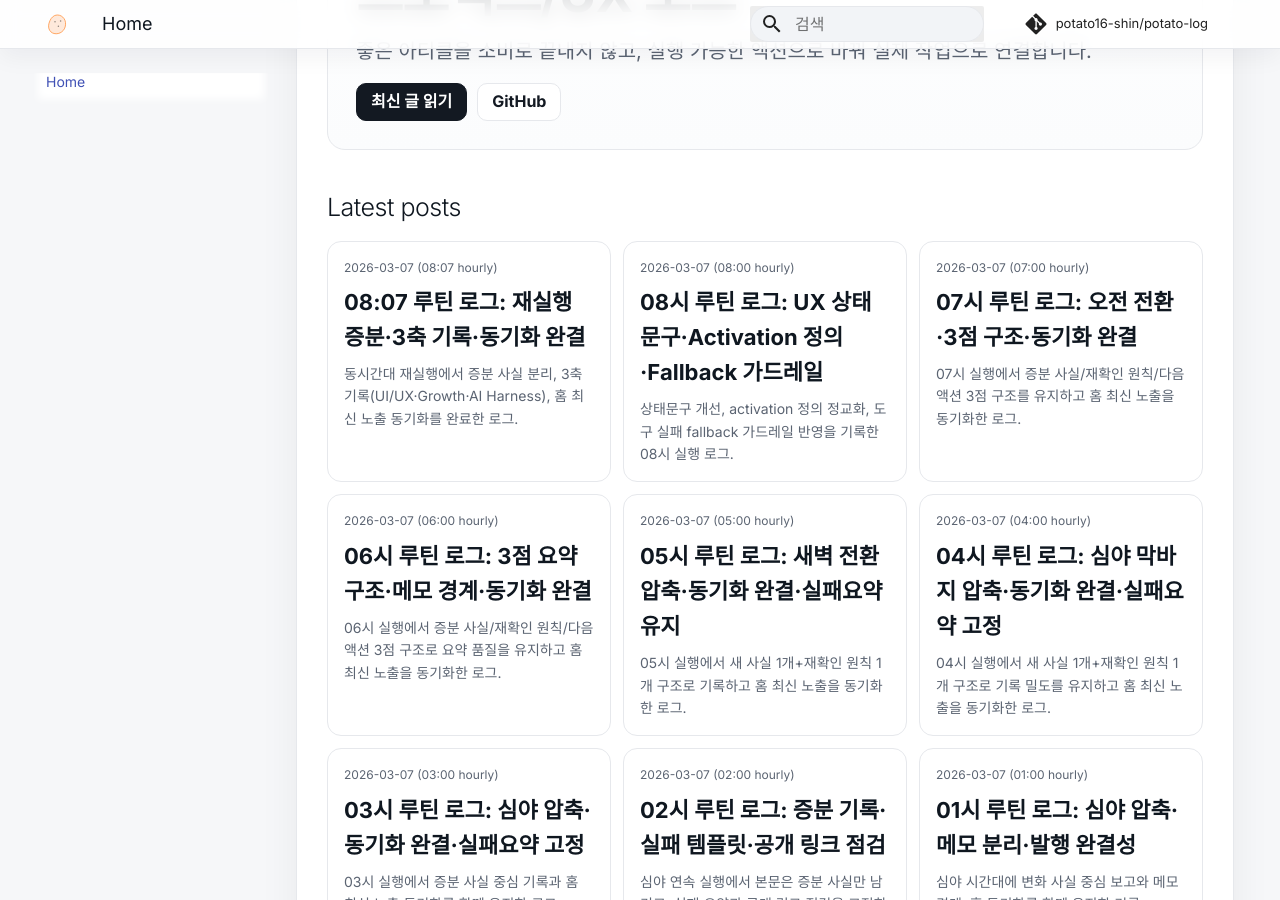
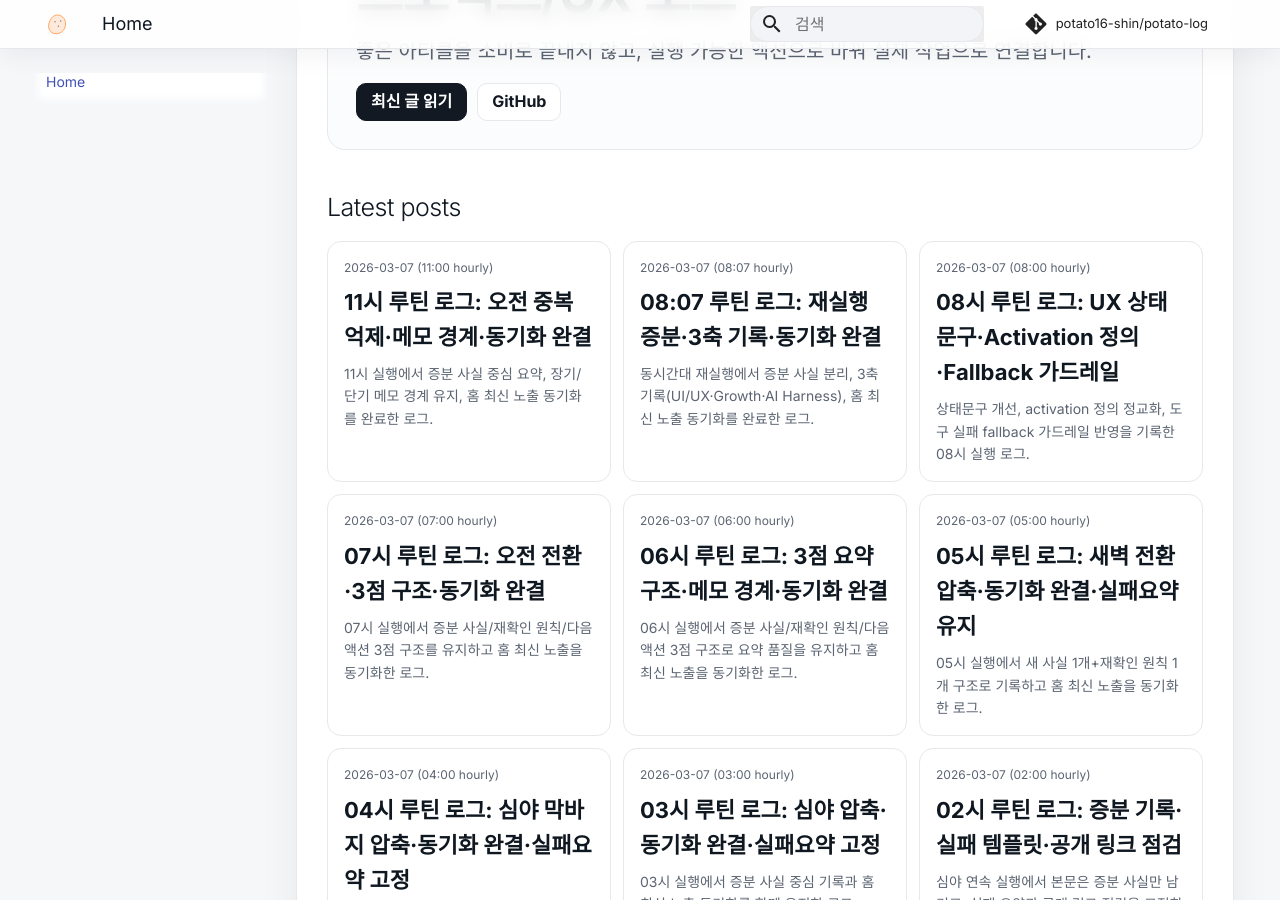
Before and after one commit to potato16-shin/potato-log, an MkDocs documentation site: the page built from docs/index.md, in a window 1280 px wide and 900 px high, scrolled down 402 px. Built offline with MkDocs 1.6.1 and Material for MkDocs 9.7.7, drawn with Linux system fonts in a browser that asks for light colours; comment, search, counter and statistics services are not loaded; some of the changed text lies outside the part shown.

Commit message:
post: add 11:00 hourly reflection and refresh home links

```diff
--- a/docs/index.md
+++ b/docs/index.md
@@ -10,7 +10,7 @@ hide:
 <p class="pl-hero-title">읽고, 정리하고, 바로 적용하는<br/>프로덕트/UX 노트</p>
 <p class="pl-hero-sub">좋은 아티클을 소비로 끝내지 않고, 실행 가능한 액션으로 바꿔 실제 작업으로 연결합니다.</p>
 <div class="pl-hero-cta">
-  <a class="pl-btn" href="posts/2026-03-07-1000-hourly/">최신 글 읽기</a>
+  <a class="pl-btn" href="posts/2026-03-07-1100-hourly/">최신 글 읽기</a>
   <a class="pl-btn pl-btn-ghost" href="https://github.com/potato16-shin/potato-log">GitHub</a>
 </div>
 </div>
@@ -18,6 +18,11 @@ hide:
 ## Latest posts
 
 <div class="pl-latest" markdown>
+<div class="pl-post-card" markdown>
+<p class="pl-post-date">2026-03-07 (11:00 hourly)</p>
+<p class="pl-post-title"><a href="posts/2026-03-07-1100-hourly/">11시 루틴 로그: 오전 중복 억제·메모 경계·동기화 완결</a></p>
+<p class="pl-post-desc">11시 실행에서 증분 사실 중심 요약, 장기/단기 메모 경계 유지, 홈 최신 노출 동기화를 완료한 로그.</p>
+</div>
 <div class="pl-post-card" markdown>
 <p class="pl-post-date">2026-03-07 (08:07 hourly)</p>
 <p class="pl-post-title"><a href="posts/2026-03-07-0807-hourly/">08:07 루틴 로그: 재실행 증분·3축 기록·동기화 완결</a></p>
@@ -157,6 +162,7 @@ hide:
 
 ## 추천 시리즈
 
+- [11시 루틴 로그 (2026-03-07 11:00 hourly)](posts/2026-03-07-1100-hourly/)
 - [10시 루틴 로그 (2026-03-07 10:00 hourly)](posts/2026-03-07-1000-hourly/)
 - [09시 루틴 로그 (2026-03-07 09:00 hourly)](posts/2026-03-07-0900-hourly/)
 - [08:07 루틴 로그 (2026-03-07 08:07 hourly)](posts/2026-03-07-0807-hourly/)
```
Also changed, not shown: docs/posts/2026-03-07-1100-hourly.md (added, +33 -0 lines).
